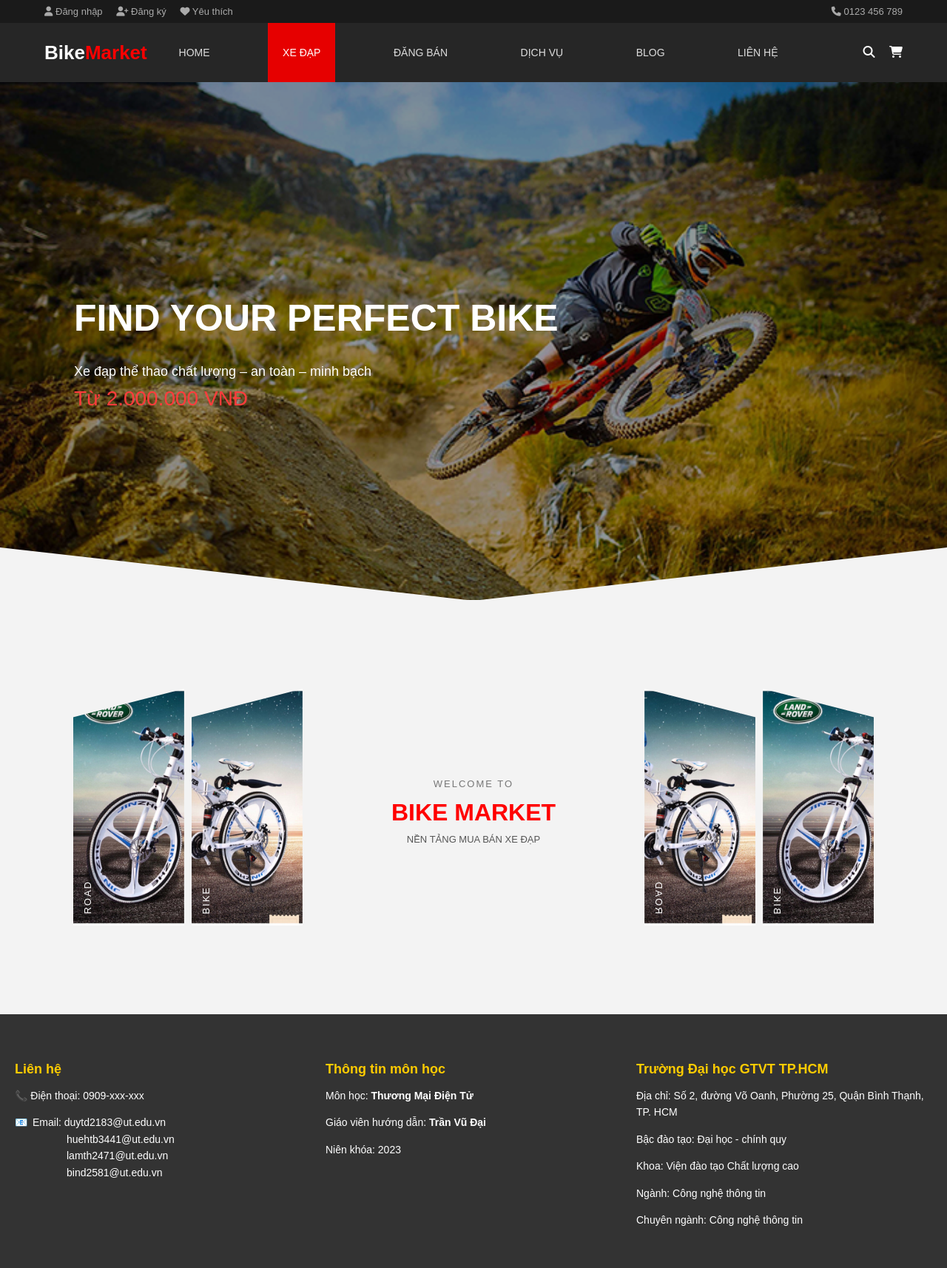
After one commit to DT0712/Website_OOP, a PHP site: page /bikes.php in a window 1280 px wide. The commit adds this page. Shown: the whole page at 74% size. Run offline with PHP 8.4, Linux system fonts and the light colour scheme.

Commit message:
Code new home

```diff
--- /dev/null
+++ b/Guest/bikes.php
@@ -0,0 +1,239 @@
+<?php
+require_once "config.php";
+include "includes/header.php";
+?>
+
+<style>
+
+/* ===== BANNER ===== */
+.banner {
+    position: relative;
+    height: 700px;
+    background: url('assets/images/banner.jpg') no-repeat center 55%;
+    background-size: cover;
+    display: flex;
+    align-items: center;
+    color: white;
+    overflow: hidden;
+}
+
+/* overlay */
+.banner::before {
+    content: "";
+    position: absolute;
+    inset: 0;
+    background: rgba(0,0,0,0.4);
+}
+
+/* 🔥 phần cong nhọn */
+.banner::after {
+    content: "";
+    position: absolute;
+    bottom: -1px;
+    left: 0;
+    width: 100%;
+    height: 120px;
+    background: #f3f3f3;
+
+    clip-path: polygon(0 40%, 50% 100%, 100% 40%, 100% 100%, 0% 100%);
+}
+
+/* nội dung */
+.banner-content {
+    position: relative;
+    z-index: 2;
+    padding-left: 100px;
+}
+
+.banner-content h1 {
+    font-size: 50px;
+    font-weight: bold;
+}
+
+.banner-content p {
+    font-size: 18px;
+    margin: 10px 0;
+}
+
+.banner-content .price {
+    font-size: 28px;
+    color: #ff3c3c;
+}
+
+/* ===== SHOWCASE ===== */
+.showcase {
+    background: #f3f3f3;
+    padding: 120px 0;
+}
+
+.showcase-wrapper {
+    display: flex;
+    justify-content: center;
+    align-items: center;
+    gap: 120px;
+}
+
+.side {
+    display: flex;
+}
+
+.pair {
+    display: flex;
+    gap: 10px;
+}
+
+.item {
+    width: 150px;
+    height: 320px;
+    background-size: cover;
+    background-repeat: no-repeat;
+    position: relative;
+    transition: all 0.4s ease;
+
+    clip-path: polygon(0 12%, 100% 0, 100% 100%, 0% 100%);
+}
+
+/* ảnh trái */
+.left {
+    background-position: left center;
+}
+
+/* ảnh phải */
+.right {
+    background-position: right center;
+}
+
+/* ===== BÊN PHẢI (mirror chuẩn) ===== */
+.right-side .item {
+    transform: scaleX(-1);
+    clip-path: polygon(0 0, 100% 12%, 100% 100%, 0% 100%);
+}
+
+/* hover */
+.item:hover {
+    transform: translateY(-15px) scale(1.06);
+    box-shadow: 0 15px 30px rgba(0,0,0,0.2);
+}
+
+/* hover bên phải */
+.right-side .item:hover {
+    transform: scaleX(-1) translateY(-15px) scale(1.06);
+}
+
+/* chữ dọc */
+.item span {
+    position: absolute;
+    bottom: 15px;
+    left: 12px;
+    color: white;
+    font-size: 13px;
+    letter-spacing: 2px;
+    writing-mode: vertical-rl;
+    transform: rotate(180deg);
+}
+
+/* fix chữ bên phải */
+.right-side .item span {
+    transform: rotate(180deg) scaleX(-1);
+}
+
+/* ===== TEXT GIỮA ===== */
+.center-text {
+    text-align: center;
+    animation: fadeUp 1s ease;
+}
+
+.center-text p {
+    font-size: 13px;
+    color: #777;
+    letter-spacing: 2px;
+}
+
+.center-text h2 {
+    color: red;
+    font-size: 32px;
+    margin: 8px 0;
+    font-weight: bold;
+}
+
+.center-text span {
+    font-size: 13px;
+    color: #555;
+}
+
+/* animation */
+@keyframes fadeUp {
+    from {
+        opacity: 0;
+        transform: translateY(40px);
+    }
+    to {
+        opacity: 1;
+        transform: translateY(0);
+    }
+}
+
+.item {
+    animation: fadeUp 1s ease;
+    animation-fill-mode: both;
+}
+
+</style>
+
+<!-- ===== BANNER ===== -->
+<div class="banner">
+    <div class="banner-content">
+        <h1>FIND YOUR PERFECT BIKE</h1>
+        <p>Xe đạp thể thao chất lượng – an toàn – minh bạch</p>
+        <div class="price">Từ 2.000.000 VNĐ</div>
+    </div>
+</div>
+
+<!-- ===== SHOWCASE ===== -->
+<div class="showcase">
+    <div class="showcase-wrapper">
+
+        <!-- TRÁI -->
+        <div class="side">
+            <div class="pair">
+                <div class="item left"
+                    style="background-image:url('assets/images/bike1.jpg')">
+                    <span>ROAD</span>
+                </div>
+
+                <div class="item right"
+                    style="background-image:url('assets/images/bike1.jpg')">
+                    <span>BIKE</span>
+                </div>
+            </div>
+        </div>
+
+        <!-- GIỮA -->
+        <div class="center-text">
+            <p>WELCOME TO</p>
+            <h2>BIKE MARKET</h2>
+            <span>NỀN TẢNG MUA BÁN XE ĐẠP</span>
+        </div>
+
+        <!-- PHẢI -->
+        <div class="side right-side">
+            <div class="pair">
+
+                <!-- đúng thứ tự -->
+                <div class="item right"
+                    style="background-image:url('assets/images/bike1.jpg')">
+                    <span>ROAD</span>
+                </div>
+
+                <div class="item left"
+                    style="background-image:url('assets/images/bike1.jpg')">
+                    <span>BIKE</span>
+                </div>
+
+            </div>
+        </div>
+
+    </div>
+</div>
+
+<?php include "includes/footer.php"; ?>
--- a/Guest/includes/footer.php
+++ b/Guest/includes/footer.php
@@ -5,9 +5,9 @@
     <p>📞 Điện thoại: 0909-xxx-xxx</p>
     <p>
         <span style="display: inline-block; width: 24px;">📧</span>Email: duytd2183@ut.edu.vn<br>
-        <span style="display: inline-block; width: 70px;"></span>huyta0719@ut.edu.vn<br>
-        <span style="display: inline-block; width: 70px;"></span>thuntc3402@ut.edu.vn<br>
-        <span style="display: inline-block; width: 70px;"></span>thuthuyy004thuy@gmail.com
+        <span style="display: inline-block; width: 70px;"></span>huehtb3441@ut.edu.vn<br>
+        <span style="display: inline-block; width: 70px;"></span>lamth2471@ut.edu.vn<br>
+        <span style="display: inline-block; width: 70px;"></span>bind2581@ut.edu.vn
     </p>
 
   </div>
```
Also changed, not shown: Guest/assets/images/banner.jpg (added), Guest/assets/images/bike1.jpg (added), Guest/assets/images/giant-escape-3-1.jpg (added), Guest/assets/images/giant-escape-3-2.jpg (added), Guest/assets/images/giant-escape-3-3.jpg (added), Guest/assets/images/giant-escape-3-main.jpg (added), Guest/assets/images/trek-marlin-7-1.jpg (added), Guest/assets/images/trek-marlin-7-2.jpg (added), Guest/assets/images/trek-marlin-7-3.jpeg (added), Guest/assets/images/trek-marlin-7-main.jpg (added), Guest/assets/images/twitter-thunder-carbon-1.jpg (added), Guest/assets/images/twitter-thunder-carbon-2.png (added), Guest/assets/images/twitter-thunder-carbon-3.jpg (added), Guest/assets/images/twitter-thunder-carbon-main.jpg (added).
